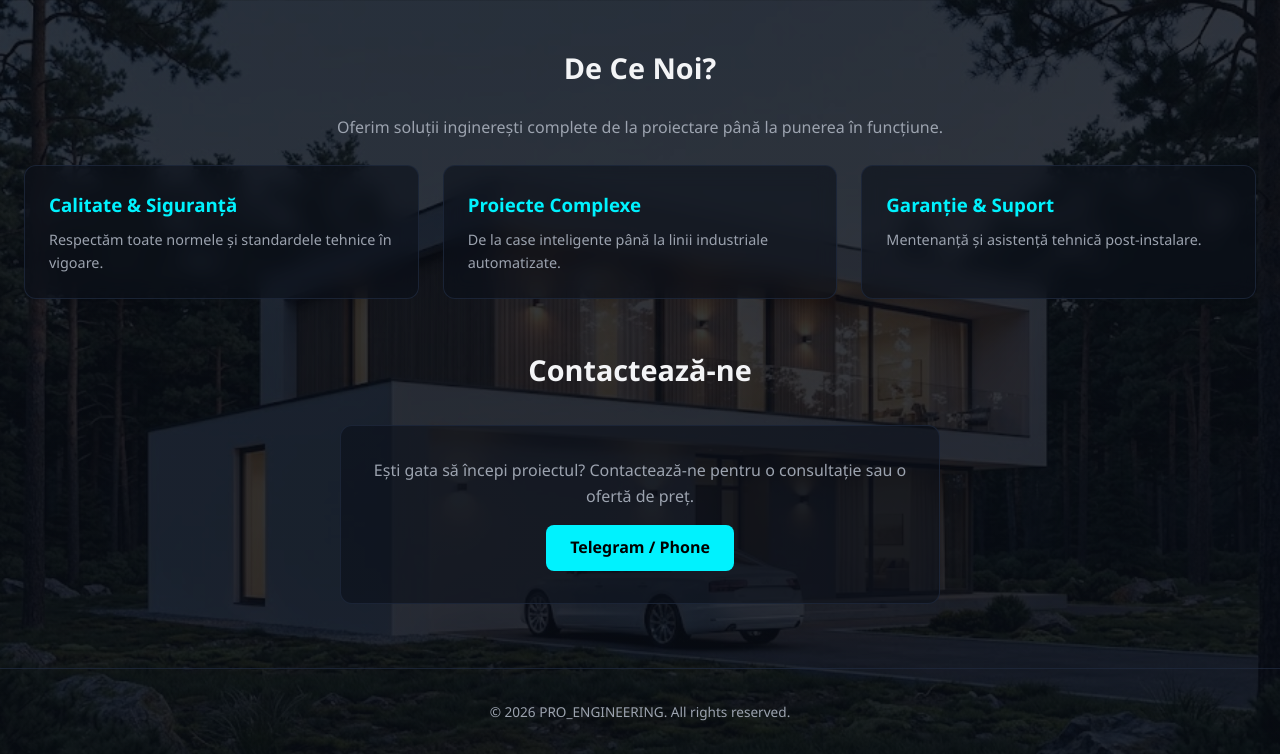
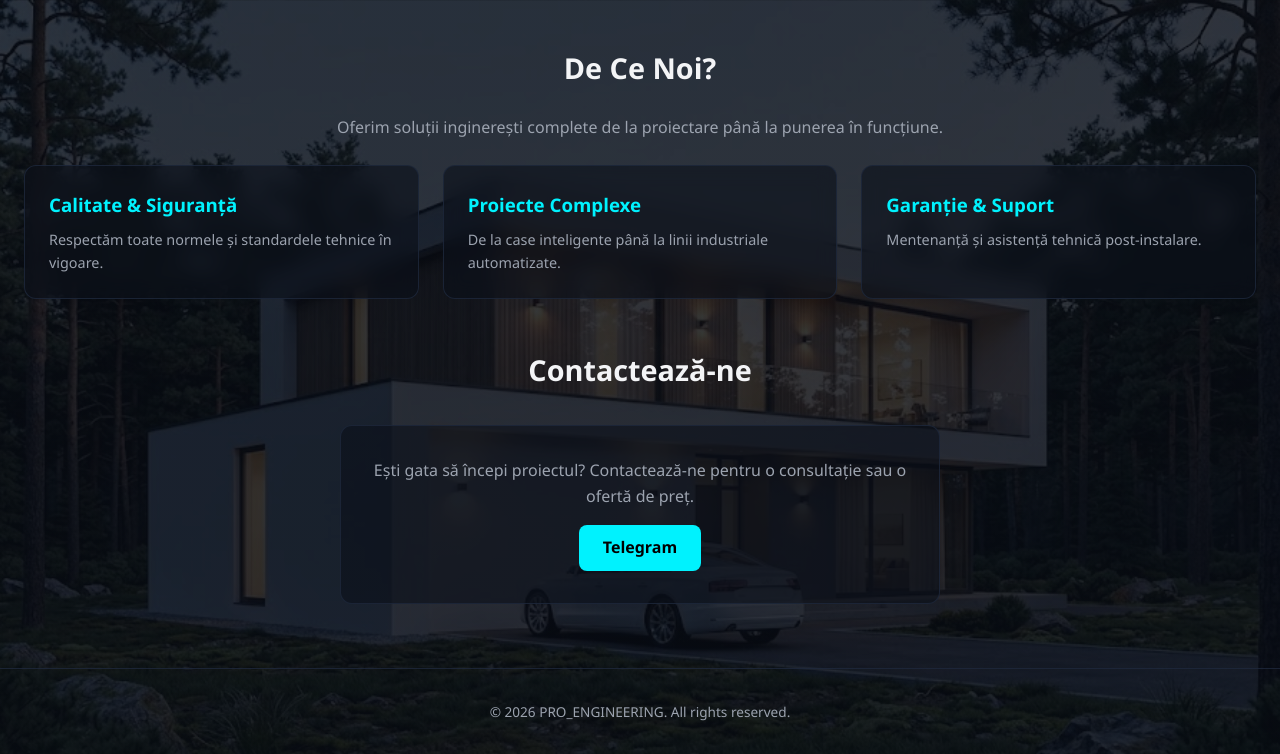
Before and after one commit to DarksRU/DarksRU.github.io, a plain HTML site: page index.html in a window 1280 px wide. Shown: the part 1600-2354 px from the top of the page. Drawn offline with Linux system fonts and the light colour scheme.

Commit message:
Update index.html

```diff
--- a/index.html
+++ b/index.html
@@ -291,7 +291,7 @@
         <h2 class="section-title" id="sec-contact">Contactează-ne</h2>
         <div class="contact-box">
             <p id="contact-desc" style="color: var(--text-muted);">Ești gata să începi proiectul? Contactează-ne pentru o consultație sau o ofertă de preț.</p>
-            <a href="https://t.me/your_telegram" class="btn-contact">Telegram / Phone</a>
+            <a href="https://t.me/your_telegram" class="btn-contact">Telegram</a>
         </div>
 
     </div>
```
